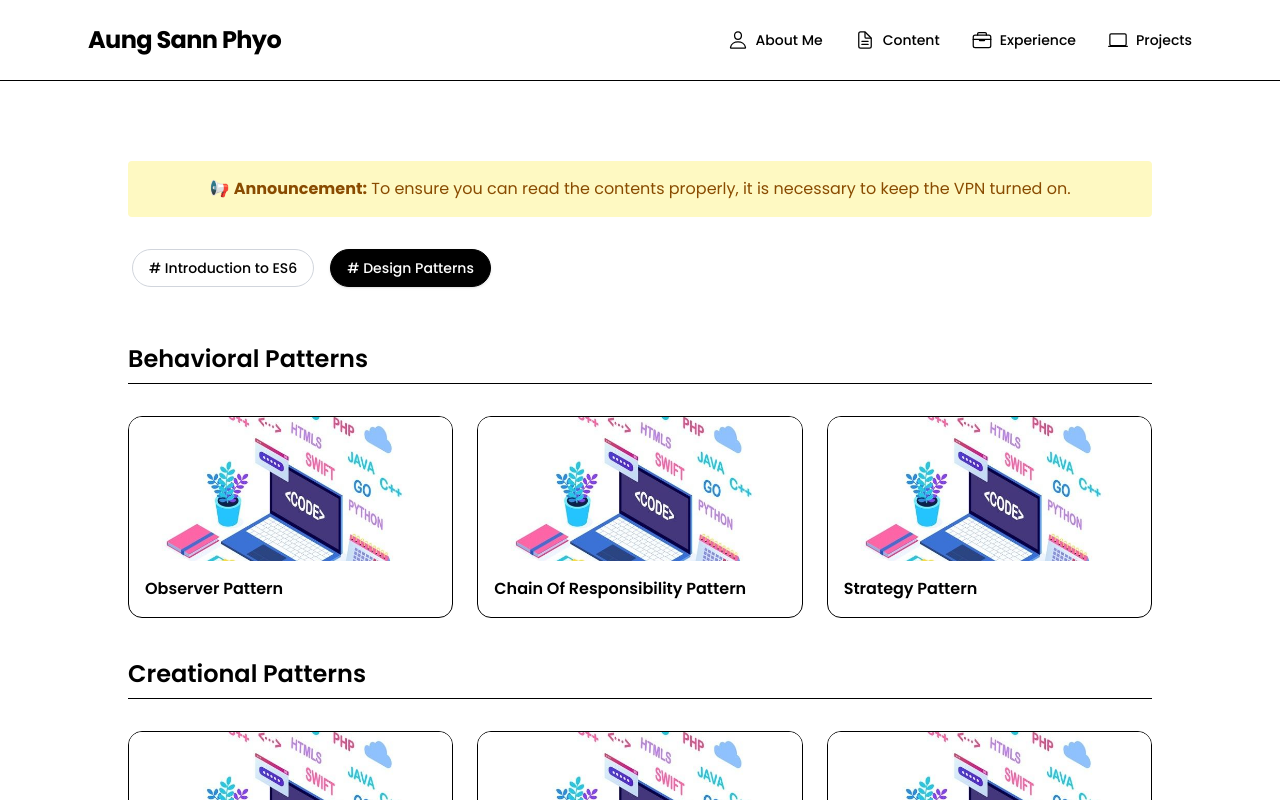
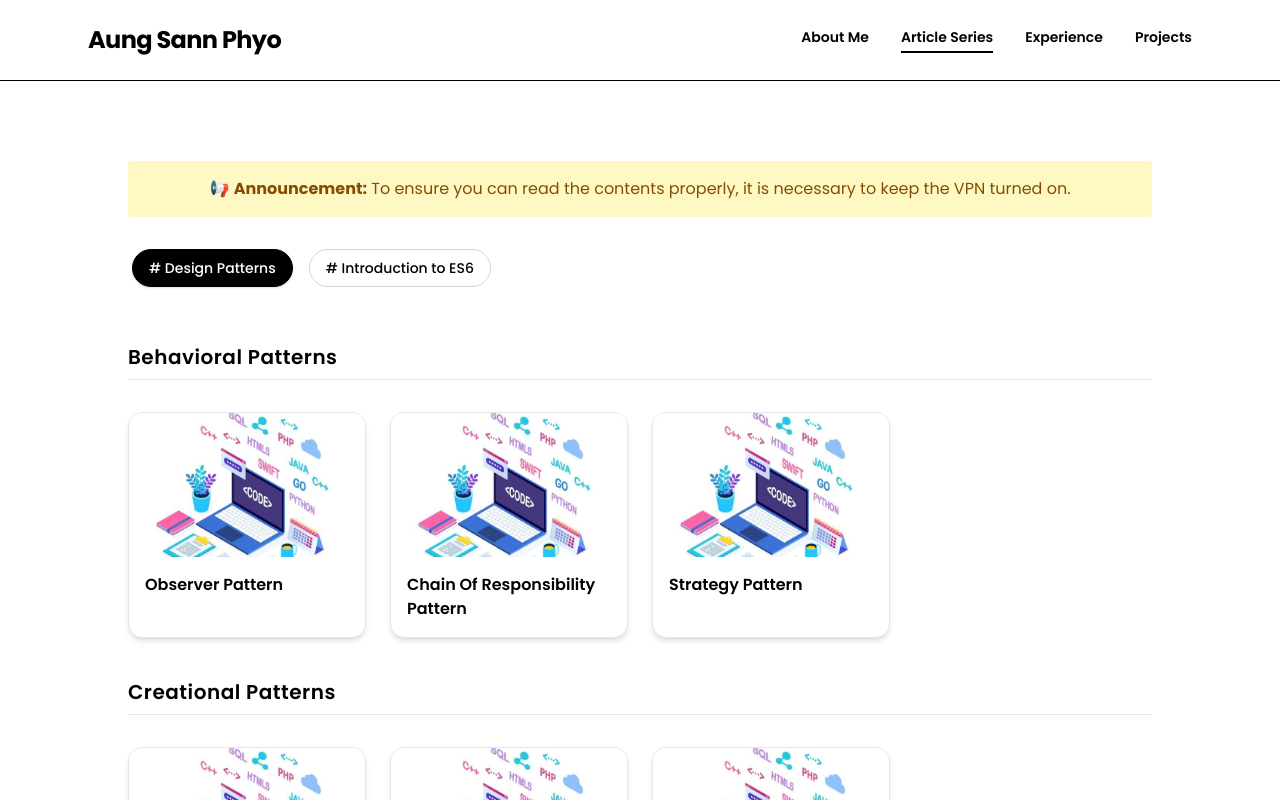
Before and after one commit to aungsannphyo/Portfolio, a Next.js app: page /article-series in a window 1280 px wide. Shown: the top 800 px of the page. Built offline with nearby package versions, Linux system fonts and the light colour scheme.

Commit message:
remove nav icon

```diff
--- a/app/content/[slug]/page.tsx
+++ /dev/null
@@ -1,57 +0,0 @@
-import BackButton from "@/components/back-buttom";
-import MarkdownRenderer from "@/features/articles/markdown-renderer";
-import { getMarkdownArticleData } from "@/app/api/markdown";
-
-export default async function ArticleDetails({
-  params,
-  searchParams,
-}: {
-  params: Promise<{ slug: string }>;
-  searchParams: Promise<{ key?: string }>;
-}) {
-  const { slug } = await params;
-  const search = await searchParams;
-  const key = search.key || "default";
-
-  let markdown: string | null = null;
-  let article = null;
-  let errorMessage: string | null = null;
-
-  try {
-    const data = await getMarkdownArticleData(slug, key);
-    markdown = data.markdown;
-    article = data.article ?? null;
-  } catch (err) {
-    if (err instanceof Error) {
-      errorMessage = err.message;
-    } else {
-      errorMessage = "An unknown error occurred.";
-    }
-  }
-
-  if (!article || !markdown) {
-    return (
-      <div className="text-center text-red-600 font-semibold mt-8">
-        ⚠️ Oops! We couldn&apos;t load the article content.
-        <div className="text-sm text-gray-500 mt-2">
-          {errorMessage?.length !== 0 &&
-            "Please try again later or contact support if the issue persists."}
-        </div>
-      </div>
-    );
-  }
-
-  return (
-    <div className="flex justify-center px-4">
-      <div
-        className="prose prose-sm sm:prose-base md:prose-md prose-slate dark:prose-invert
-                    prose-headings:font-semibold prose-code:before:content-none
-                    prose-code:after:content-none prose-pre:not-prose w-full max-w-3xl tracking-wide"
-      >
-        <BackButton />
-        <MarkdownRenderer content={markdown} />
-        <BackButton />
-      </div>
-    </div>
-  );
-}
--- a/app/content/page.tsx
+++ /dev/null
@@ -1,18 +0,0 @@
-"use client";
-
-import ContentCategories from "@/features/content/content-categories";
-import React from "react";
-
-const ContentPage = () => {
-  return (
-    <main className="max-w-5xl mx-auto px-4 md:px-0 space-y-6">
-      <div className="bg-yellow-100 text-yellow-800 px-4 py-4 rounded text-center dark:bg-yellow-900 dark:text-yellow-200">
-        📢 <strong>Announcement:</strong> To ensure you can read the contents
-        properly, it is necessary to keep the VPN turned on.
-      </div>
-      <ContentCategories />
-    </main>
-  );
-};
-
-export default ContentPage;
--- a/components/nav/navbar-items.tsx
+++ b/components/nav/navbar-items.tsx
@@ -1,58 +1,24 @@
 "use client";
 import React, { Dispatch, SetStateAction } from "react";
 import { usePathname } from "next/navigation";
-import {
-  IoPersonOutline,
-  IoPerson,
-  IoDocumentTextOutline,
-  IoDocumentText,
-  IoBriefcaseOutline,
-  IoBriefcase,
-  IoLaptop,
-  IoLaptopOutline,
-} from "react-icons/io5";
 import Link from "next/link";
 
 const navItems = [
   {
     name: "About Me",
     href: "/",
-    icon: (active: boolean) =>
-      active ? (
-        <IoPerson size={20} className="mr-2" />
-      ) : (
-        <IoPersonOutline size={20} className="mr-2" />
-      ),
   },
   {
-    name: "Content",
-    href: "/content",
-    icon: (active: boolean) =>
-      active ? (
-        <IoDocumentText size={20} className="mr-2" />
-      ) : (
-        <IoDocumentTextOutline size={20} className="mr-2" />
-      ),
+    name: "Article Series",
+    href: "/article-series",
   },
   {
     name: "Experience",
     href: "/experience",
-    icon: (active: boolean) =>
-      active ? (
-        <IoBriefcase size={20} className="mr-2" />
-      ) : (
-        <IoBriefcaseOutline size={20} className="mr-2" />
-      ),
   },
   {
     name: "Projects",
     href: "/project",
-    icon: (active: boolean) =>
-      active ? (
-        <IoLaptop size={20} className="mr-2" />
-      ) : (
-        <IoLaptopOutline size={20} className="mr-2" />
-      ),
   },
 ];
 
@@ -60,14 +26,13 @@ export const DesktopNavItems = () => {
   const pathname = usePathname();
   return (
     <ul className="hidden md:flex space-x-8 text-sm font-medium">
-      {navItems.map(({ name, href, icon }) => {
+      {navItems.map(({ name, href }) => {
         const isActive = pathname === href;
         return (
           <li key={href}>
             <Link href={href} className="flex items-center group">
-              {icon(isActive)}
               <span
-                className={`inline-block transition-all duration-200 ${
+                className={`inline-block font-semibold transition-all duration-200 ${
                   isActive
                     ? "border-b-2 border-black pb-1 font-semibold"
                     : "group-hover:opacity-60"
@@ -93,7 +58,7 @@ export const MobileNavItems: React.FC<IMobileNavItemsProps> = ({
   const pathname = usePathname();
   return (
     <div className="md:hidden px-6 mt-4 space-y-4 text-md font-medium">
-      {navItems.map(({ name, href, icon }) => {
+      {navItems.map(({ name, href }) => {
         const isActive = pathname === href;
         return (
           <Link
@@ -102,7 +67,6 @@ export const MobileNavItems: React.FC<IMobileNavItemsProps> = ({
             onClick={() => setMenuOpen(false)} // Close on click
             className="flex items-center group"
           >
-            {icon(isActive)}
             <span
               className={`inline-block transition-all duration-200 ${
                 isActive
--- a/features/content/content-categories.tsx
+++ b/features/content/content-categories.tsx
@@ -63,7 +63,7 @@ const ContentCategories = () => {
         {/* General Articles (not under subcategories) */}
         {generalArticles.length > 0 && (
           <div className="space-y-4">
-            <h3 className="text-2xl font-semibold border-b border-black pb-2">
+            <h3 className="text-xl tracking-wide font-semibold border-b border-gray-200 pb-2">
               Overview
             </h3>
             <ContentInfo articles={generalArticles} />
@@ -77,7 +77,7 @@ const ContentCategories = () => {
           );
           return subArticles.length > 0 ? (
             <div key={sub.subCategoryKey} className="space-y-4">
-              <h3 className="text-2xl font-semibold border-b border-black pb-2">
+              <h3 className="text-xl tracking-wide font-semibold border-b border-gray-200 pb-2">
                 {sub.subtitle}
               </h3>
               <ContentInfo articles={subArticles} />
--- a/features/content/content-info.tsx
+++ b/features/content/content-info.tsx
@@ -38,14 +38,15 @@ const ContentInfo = ({ articles }: { articles: Article[] }) => {
 
   return (
     <div className="space-y-6 mt-8">
-      <div className="grid grid-cols-1 sm:grid-cols-2 lg:grid-cols-3 gap-6">
+      <div className="grid grid-cols-1 sm:grid-cols-2 lg:grid-cols-4 gap-6">
         {articles.map((article, index) => (
           <Link
             key={article.slug}
-            href={`/content/${article.slug}?key=${article.categoryKey}`}
-            className={`group border border-black rounded-xl overflow-hidden bg-white hover:shadow-md hover:scale-[1.01] transition-all ${
-              inView[index] ? "fade-in" : ""
-            }`}
+            href={`/article-series/${article.slug}?key=${article.categoryKey}`}
+            className={`group border border-gray-200 shadow-md rounded-xl overflow-hidden
+               bg-white hover:shadow-lg hover:scale-[1.01] transition-all ${
+                 inView[index] ? "fade-in" : ""
+               }`}
             ref={(el) => {
               articleRefs.current[index] = el;
             }}
@@ -55,13 +56,13 @@ const ContentInfo = ({ articles }: { articles: Article[] }) => {
                 src={article.imageUrl}
                 alt={article.sectionTitle}
                 fill
-                className="object-cover"
+                className="object-cover "
                 sizes="(max-width: 768px) 100vw, 33vw"
                 priority
               />
             </div>
             <div className="p-4">
-              <h3 className="text-base font-semibold text-black group-hover:underline">
+              <h3 className="text-base font-semibold text-black">
                 {article.sectionTitle}
               </h3>
             </div>
--- a/features/content/data/content.ts
+++ b/features/content/data/content.ts
@@ -28,14 +28,14 @@ const contentSubCategories: ContentSubCategory[] = [
 
 export const contentCategories: Array<ContentCategory> = [
     {
-        id: 1001,
-        category: "Introduction to ES6",
-        categoryKey: ContentCategoryEnum.ES6
-    },
-    {
         id: 2002,
         category: "Design Patterns",
         categoryKey: ContentCategoryEnum.DESIGN_PATTERNS,
         subCategoryKeyList: contentSubCategories
     },
+    {
+        id: 1001,
+        category: "Introduction to ES6",
+        categoryKey: ContentCategoryEnum.ES6
+    },
 ]
```
